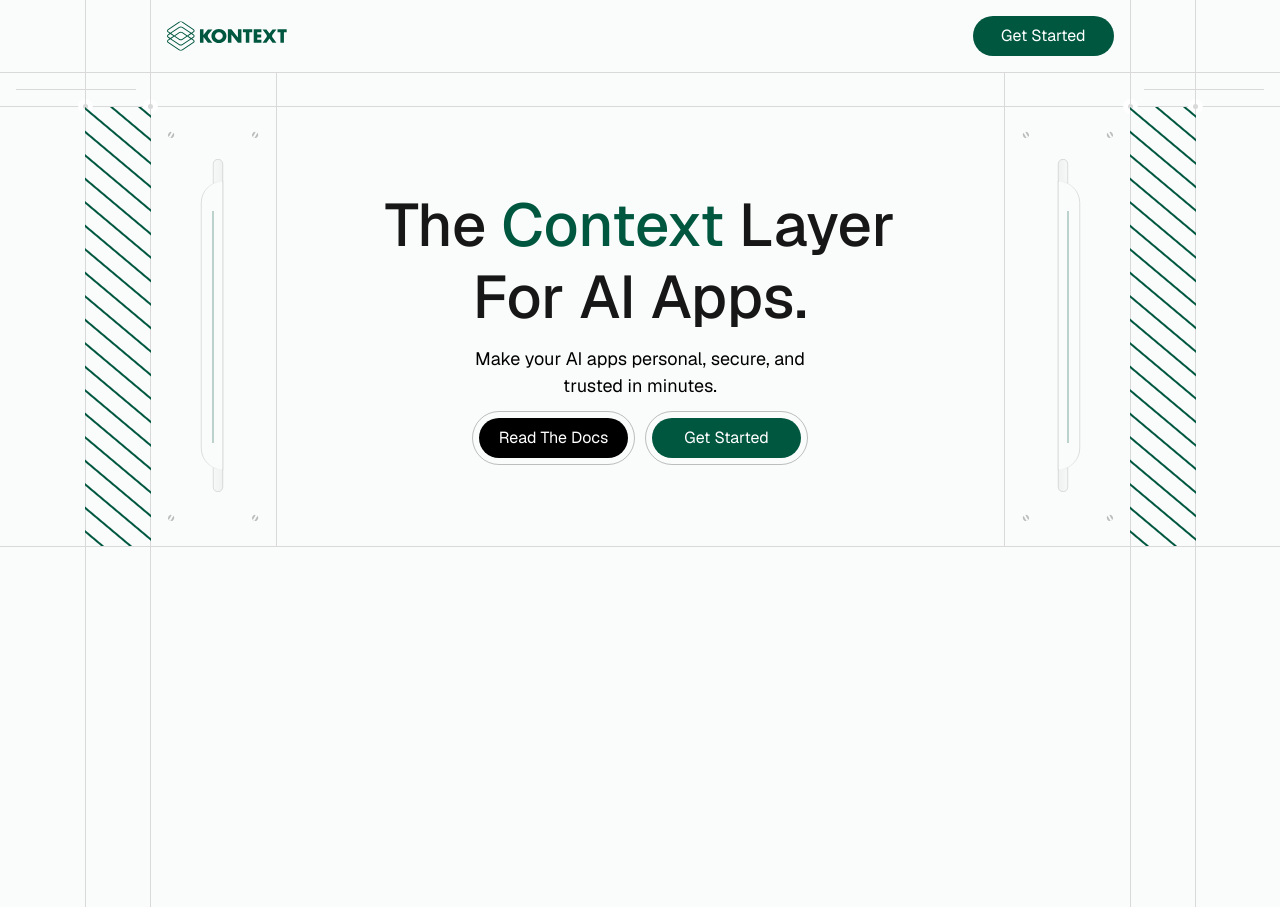
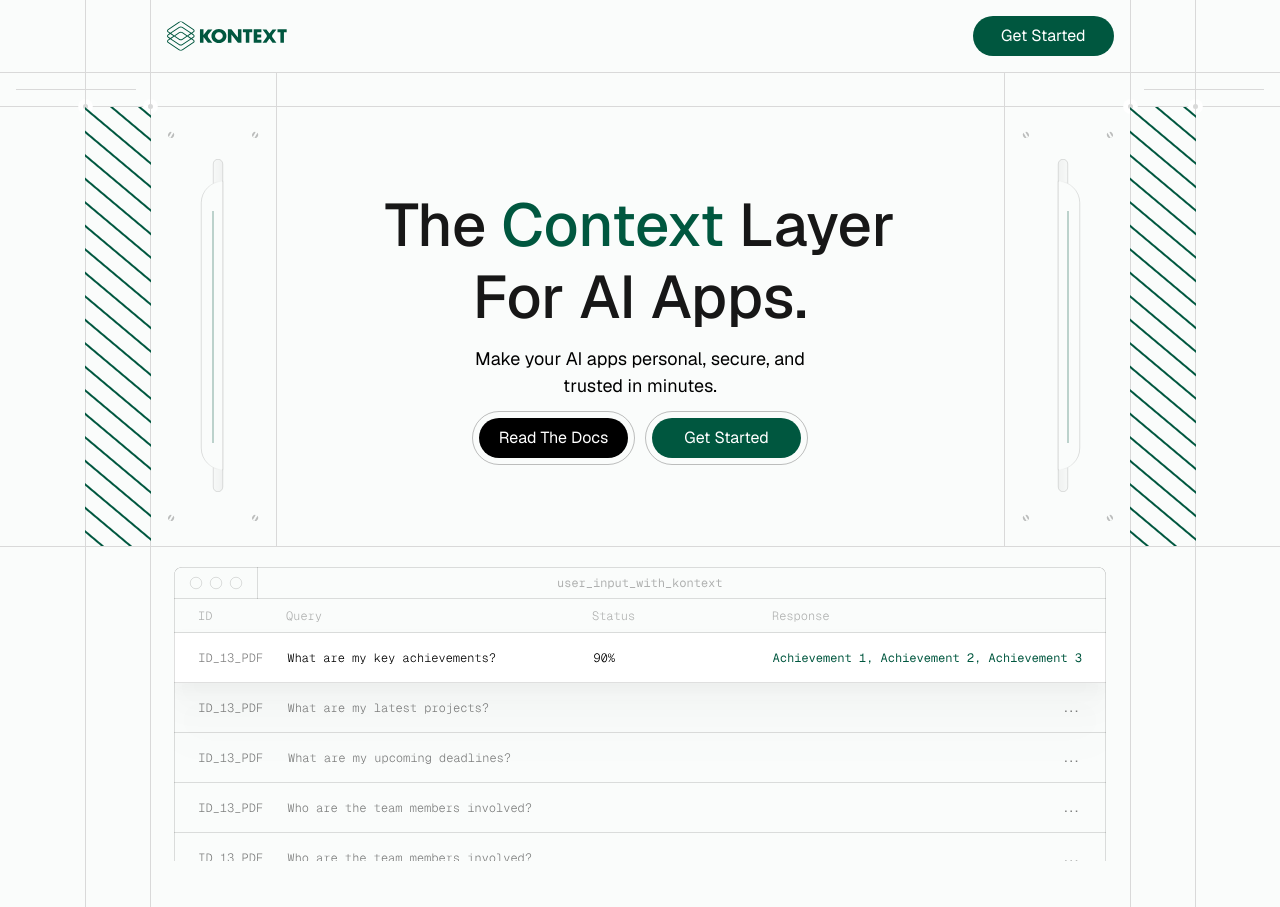
Before and after one commit to designbypebble/kontext, a Next.js app: page / in a window 1280 px wide. Built offline with nearby package versions, Linux system fonts and the light colour scheme.

Commit message:
Added Dashboard Table

```diff
--- a/package.json
+++ b/package.json
@@ -10,6 +10,7 @@
   },
   "dependencies": {
     "clsx": "^2.1.1",
+    "framer-motion": "^12.23.12",
     "next": "15.5.2",
     "react": "19.1.0",
     "react-dom": "19.1.0"
--- a/src/app/page.tsx
+++ b/src/app/page.tsx
@@ -1,3 +1,4 @@
+import DashboardTable from "@/components/home/DashboardTable";
 import Hero from "@/components/home/Hero";
 import Divider from "@/components/ui/Divider";
 
@@ -7,6 +8,7 @@
       <main className="w-full relative flex flex-col items-center">
         <Hero />
         <Divider />
+        <DashboardTable />
       </main>
     </div>
   );
--- /dev/null
+++ b/src/components/home/DashboardTable.tsx
@@ -0,0 +1,12 @@
+import Image from "next/image";
+import LayoutWrapper from "../ui/LayoutWrapper";
+import hero_dashaboard from "@/assets/images/hero_dashboard.svg";
+export default function DashboardTable() {
+  return (
+    <LayoutWrapper>
+      <div className="w-full flex justify-center pt-5 px-6">
+        <Image src={hero_dashaboard} alt="Context Based Use Input" />
+      </div>
+    </LayoutWrapper>
+  );
+}
```
Also changed, not shown: src/assets/images/hero_dashboard.svg (added), 1 other file (tests, documents, lock files or other folders).
